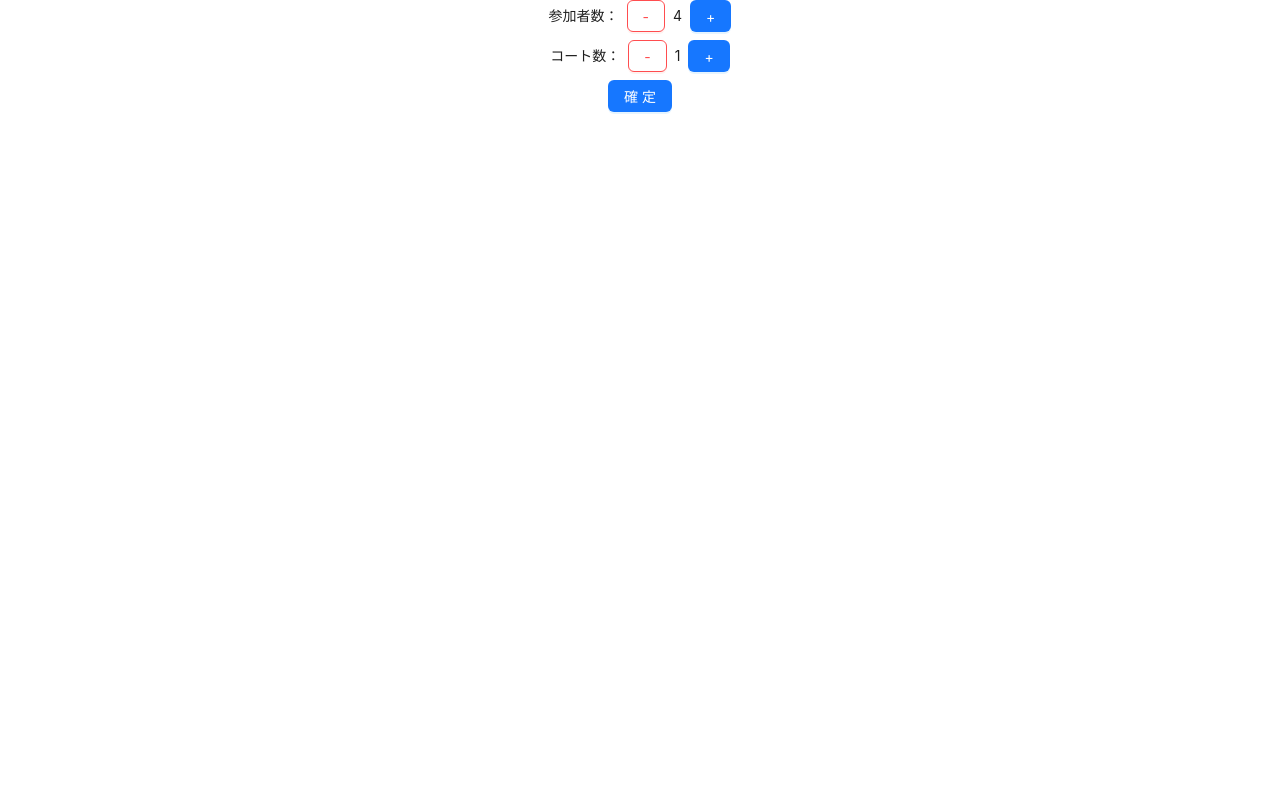
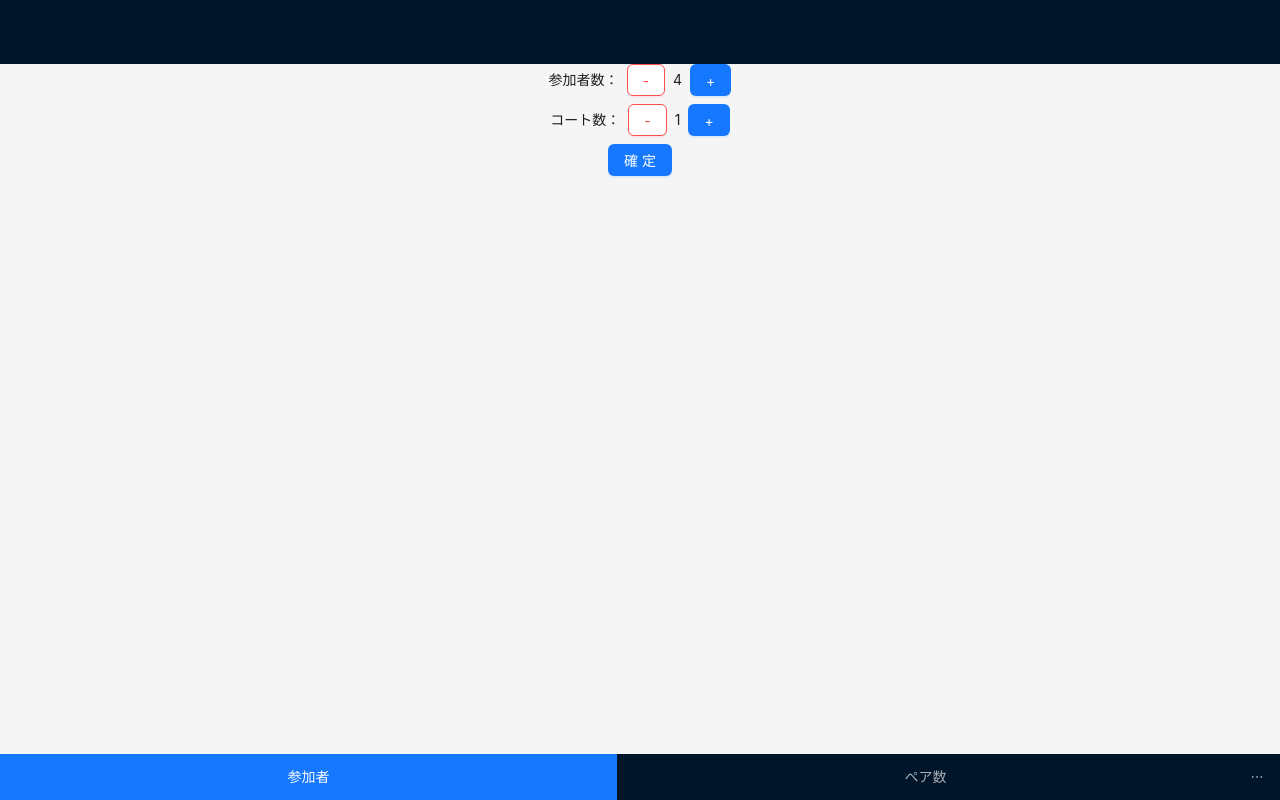
Before and after one commit to KM0912/doubles_match_maker, a React (Create React App) app: page / in a window 1280 px wide. Built offline with nearby package versions, Linux system fonts and the light colour scheme.

Commit message:
レイアウトを調整

```diff
--- /dev/null
+++ b/src/components/organisms/FooterMenu/index.css
@@ -0,0 +1,4 @@
+.footer-menu .ant-menu-item {
+  flex: 1; /* 各メニューアイテムを均等に広げる */
+  text-align: center; /* テキストを中央揃えにする */
+}
--- /dev/null
+++ b/src/components/organisms/FooterMenu/index.tsx
@@ -0,0 +1,30 @@
+import React from "react";
+import { Menu } from "antd";
+import "./index.css";
+
+type Props = {
+  onClick: (key: { key: string }) => void;
+};
+
+const items = [
+  { key: "player", label: "参加者" },
+  { key: "pairing", label: "ペア数" },
+  { key: "match", label: "試合" },
+];
+
+const FooterMenu: React.FC<Props> = (props) => {
+  const { onClick } = props;
+
+  return (
+    <Menu
+      theme="dark"
+      mode="horizontal"
+      defaultSelectedKeys={["player"]}
+      items={items}
+      onClick={onClick}
+      className="footer-menu"
+    />
+  );
+};
+
+export default FooterMenu;
--- a/src/components/pages/Home.tsx
+++ b/src/components/pages/Home.tsx
@@ -1,13 +1,18 @@
 import React, { useState } from "react";
-import { Button, Space, Typography } from "antd";
+import { Button, Layout, Space, Typography } from "antd";
 import SetupControls from "../organisms/SetupControls";
 import useMatchManagement from "../../hooks/useMatchManagement";
 import PlayerList from "../organisms/PlayerList";
 import Matchup from "../molecules/Matchup";
+import FooterMenu from "../organisms/FooterMenu";
 
 const { Text } = Typography;
+const { Header, Content, Footer } = Layout;
 
 const Home = () => {
+  const [selectedMenuKey, setSelectedMenuKey] = useState<
+    "player" | "pairing" | "match"
+  >("player");
   const [playerCount, setPlayerCount] = useState(4);
   const [courtCount, setCourtCount] = useState(1);
   const [isSetupComplete, setIsSetupComplete] = useState(false);
@@ -54,7 +59,13 @@ const Home = () => {
   const isAllMatchEnd = matches.every((match) => match.isEnd);
 
   return (
-    <>
+    <Layout
+      style={{
+        height: "100vh",
+      }}
+    >
+      <Header></Header>
+      <Content style={{ padding: "0 24px", minHeight: 280 }}>
         <Space direction="vertical">
           {!isSetupComplete && (
             <>
@@ -74,9 +85,15 @@ const Home = () => {
               <Text strong>
                 参加者数：{playerCount}人、コート数：{courtCount}面
               </Text>
-            <PlayerList players={players} />
+              {selectedMenuKey === "player" && <PlayerList players={players} />}
+              {selectedMenuKey === "pairing" && (
+                <>
                   <Text strong>ペアリング数</Text>
                   <Space>{JSON.stringify(pairingCounts)}</Space>
+                </>
+              )}
+              {selectedMenuKey === "match" && (
+                <>
                   {matches.map((match, index) => (
                     <Matchup
                       key={index}
@@ -94,8 +111,18 @@ const Home = () => {
                   </Button>
                 </>
               )}
+            </>
+          )}
         </Space>
-    </>
+      </Content>
+      <Footer style={{ padding: "0" }}>
+        <FooterMenu
+          onClick={({ key }) =>
+            setSelectedMenuKey(key as "player" | "pairing" | "match")
+          }
+        />
+      </Footer>
+    </Layout>
   );
 };
 
```
Lines whose indentation alone changed are shown as unchanged.
